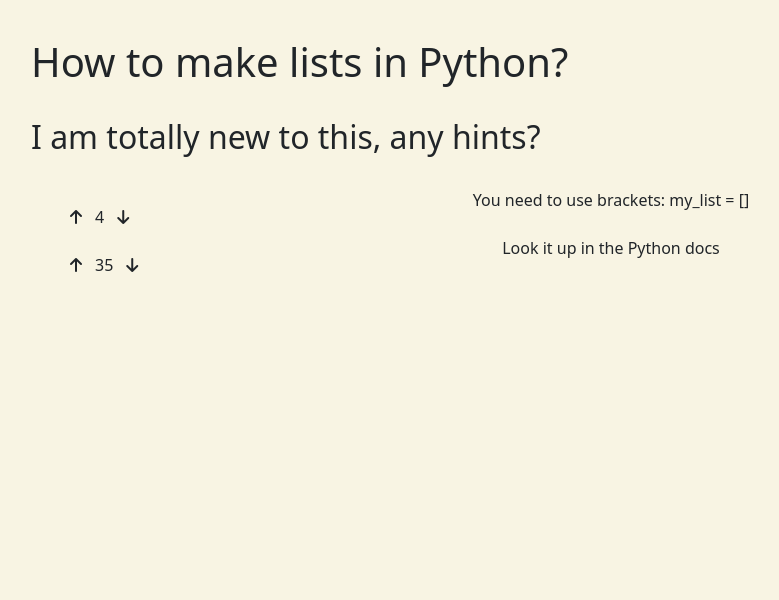
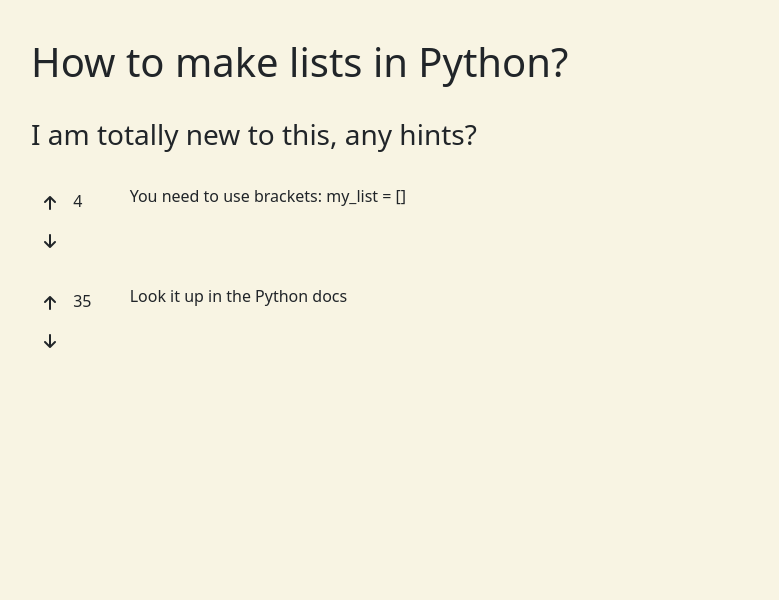
Before and after one commit to Zachiel/ask-mate-python, a Flask app: page /question/1 in a window 1280 px wide. Shown: the part 106-706 px from the top of the page, without its empty margins (29-808 px from the left). Run offline with Flask 2, Linux system fonts and the light colour scheme; some libraries are stand-ins or nearby versions.

Commit message:
functionaldisplay question route

```diff
--- a/templates/display_question.html
+++ b/templates/display_question.html
@@ -1,38 +1,22 @@
 {% extends 'base.html' %} {% block title %} Display a question {% endblock %}
 {% block content %}
-<!--notes
-displays a question and the answers for it
-the page displays the QUESTION TITLE and MESSAGE
-displays ALL answers to the question
--->
 <div class="container-fluid my-5 pt-5 w-100">
-    <h1>{{question['title']}}</h1><br>
-    <h2>{{question['message']}}</h2><br>
-    <div class="container text-center">
+    <div class="row"><h1>{{question['title']}}</h1></div><br>
+    <div class="row"><h3>{{question['message']}}</h3></div><br>
     {% for answer in answers %}
-
-            <div
-                class="row justify-content-center align-items-center voting"
-            >
-                <div class="col ms-3">
+    <div class="row">
+        <div class="col-1">
             <button class="btn btn-upvote" href="#">
                 <i class="fas fa-arrow-up"></i>
             </button>
-                </div>
-                    <div class="col">{{ answer['vote_number'] }}</div>
-                <div class="col">
+            {{ answer['vote_number'] }}
             <button class="btn btn-downvote" href="#">
                 <i class="fas fa-arrow-down"></i>
             </button>
         </div>
-            </div>
-            <div class="row-fluid justify-content-between align-items-center g-2">
-                <div class="col text-wrap">{{ answer['message'] }}</div>
-                <div class="col">{{ answer['image'] }}</div>
+        <div class="col">{{ answer['message'] }}</div>
+        <!--<div class="col">{{ answer['image'] }}</div>-->
     </div><br>
     {% endfor %}
 </div>
-</div>
-
-
 {% endblock %}
```
Lines whose indentation alone changed are shown as unchanged.
